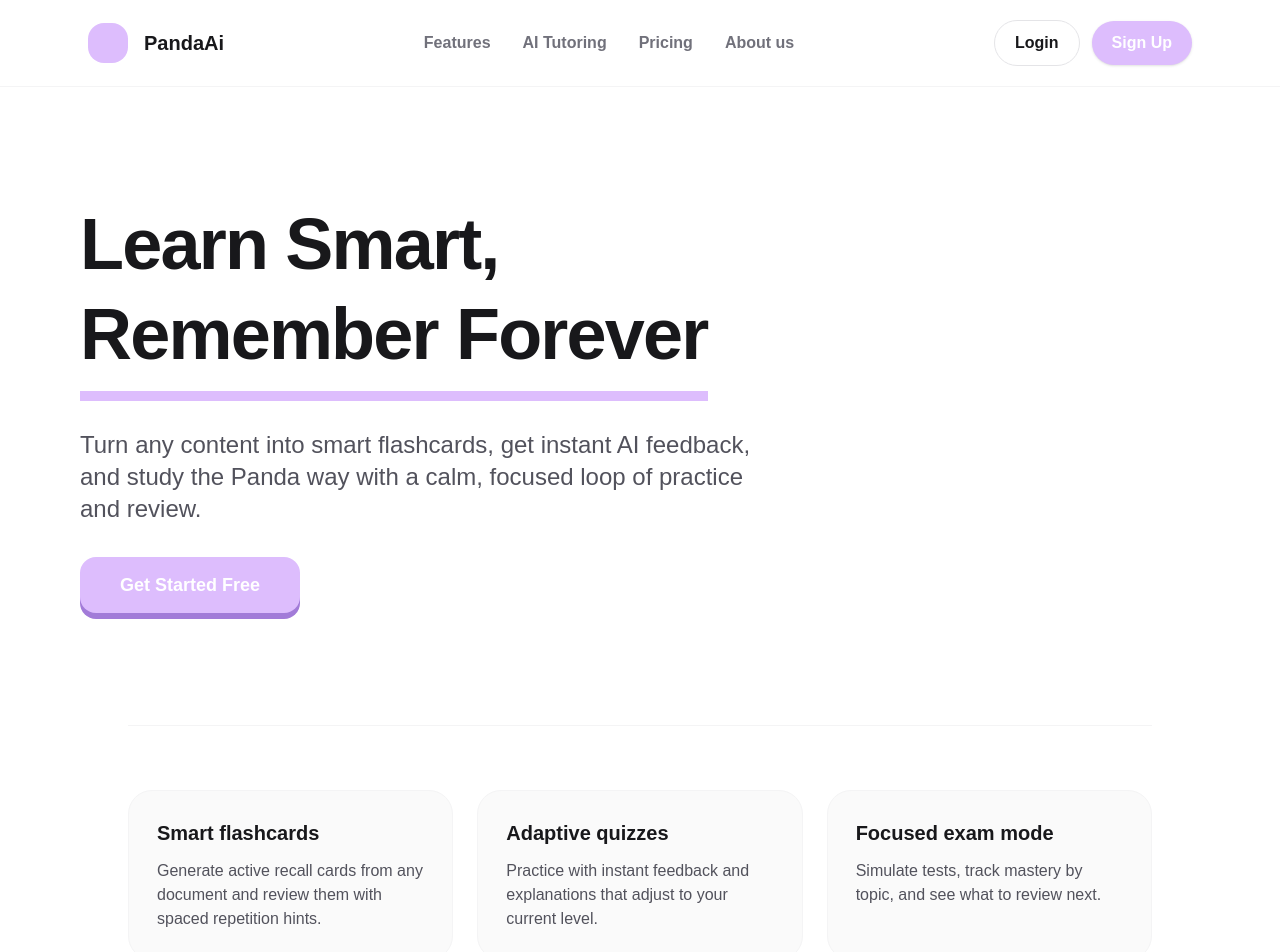
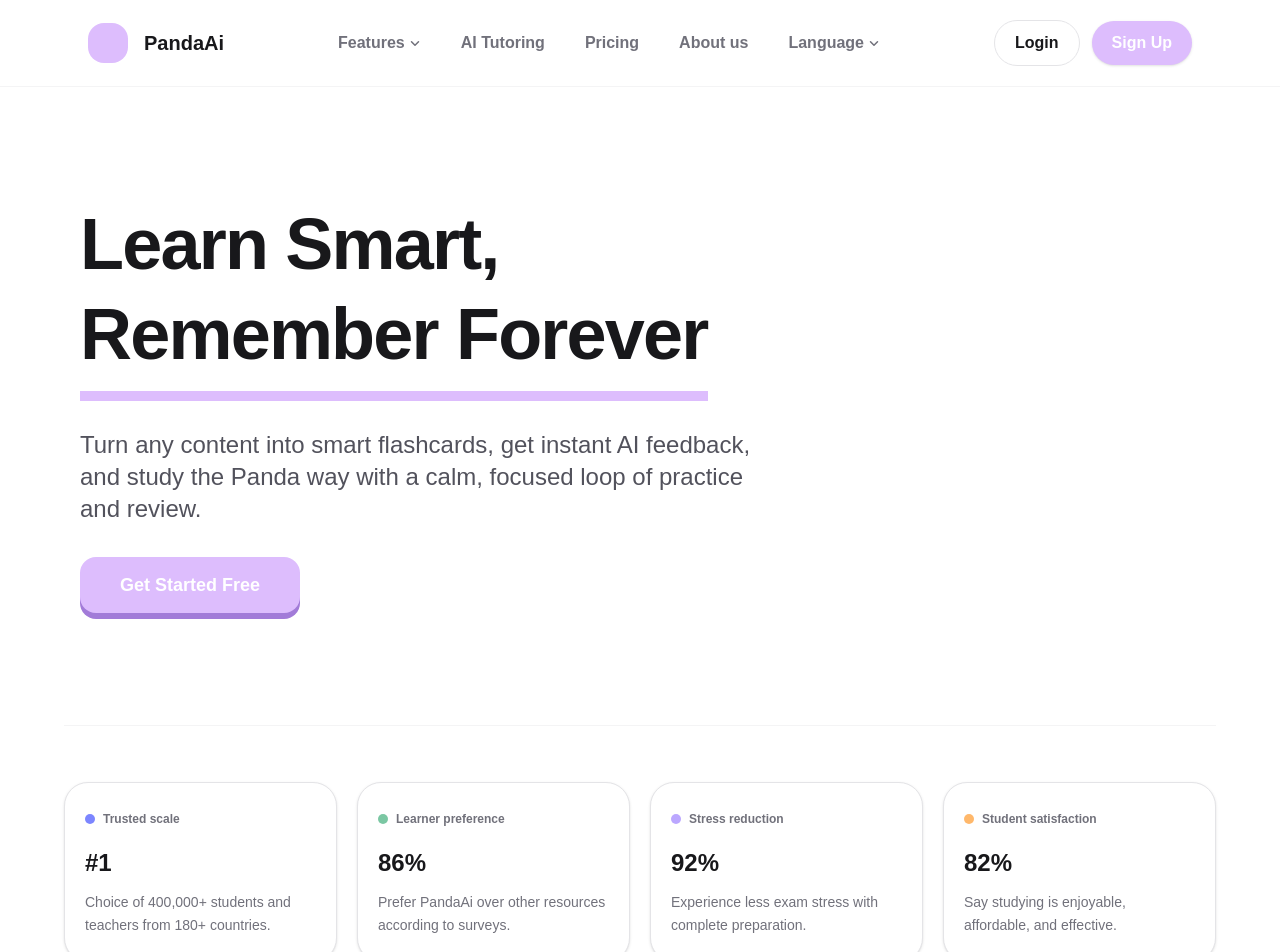
Before and after one commit to I2S9/pandaaiapp, a Next.js app: page / in a window 1280 px wide. Shown: the top 952 px of the page. Built offline with nearby package versions, Linux system fonts and the light colour scheme.

Commit message:
Enhance homepage features section layout and enhance navbar with chevron indicators for improved navigation

```diff
--- a/src/app/page.tsx
+++ b/src/app/page.tsx
@@ -29,28 +29,47 @@
 
         <section
           id="features"
-          className="mx-auto w-full max-w-5xl border-t border-zinc-100 py-16"
+          className="mx-auto w-full max-w-6xl border-t border-zinc-100 py-14"
         >
-          <div className="grid gap-6 md:grid-cols-3">
-            <div className="rounded-3xl border border-zinc-100 bg-zinc-50 p-7">
-              <h2 className="text-xl font-semibold">Smart flashcards</h2>
-              <p className="mt-3 text-base text-zinc-600">
-                Generate active recall cards from any document and review them
-                with spaced repetition hints.
+          <div className="grid gap-5 md:grid-cols-2 lg:grid-cols-4">
+            <div className="rounded-3xl border border-zinc-200 bg-white px-5 py-6 shadow-sm">
+              <div className="inline-flex items-center gap-2 text-xs font-semibold text-zinc-500">
+                <span className="h-2.5 w-2.5 rounded-full bg-[#7C86FF]" />
+                Trusted scale
+              </div>
+              <h3 className="mt-4 text-2xl font-semibold text-zinc-900">#1</h3>
+              <p className="mt-3 text-sm leading-relaxed text-zinc-500">
+                Choice of 400,000+ students and teachers from 180+ countries.
               </p>
             </div>
-            <div className="rounded-3xl border border-zinc-100 bg-zinc-50 p-7">
-              <h2 className="text-xl font-semibold">Adaptive quizzes</h2>
-              <p className="mt-3 text-base text-zinc-600">
-                Practice with instant feedback and explanations that adjust to
-                your current level.
+            <div className="rounded-3xl border border-zinc-200 bg-white px-5 py-6 shadow-sm">
+              <div className="inline-flex items-center gap-2 text-xs font-semibold text-zinc-500">
+                <span className="h-2.5 w-2.5 rounded-full bg-[#7BC7A3]" />
+                Learner preference
+              </div>
+              <h3 className="mt-4 text-2xl font-semibold text-zinc-900">86%</h3>
+              <p className="mt-3 text-sm leading-relaxed text-zinc-500">
+                Prefer PandaAi over other resources according to surveys.
               </p>
             </div>
-            <div className="rounded-3xl border border-zinc-100 bg-zinc-50 p-7">
-              <h2 className="text-xl font-semibold">Focused exam mode</h2>
-              <p className="mt-3 text-base text-zinc-600">
-                Simulate tests, track mastery by topic, and see what to review
-                next.
+            <div className="rounded-3xl border border-zinc-200 bg-white px-5 py-6 shadow-sm">
+              <div className="inline-flex items-center gap-2 text-xs font-semibold text-zinc-500">
+                <span className="h-2.5 w-2.5 rounded-full bg-[#BBA7FF]" />
+                Stress reduction
+              </div>
+              <h3 className="mt-4 text-2xl font-semibold text-zinc-900">92%</h3>
+              <p className="mt-3 text-sm leading-relaxed text-zinc-500">
+                Experience less exam stress with complete preparation.
+              </p>
+            </div>
+            <div className="rounded-3xl border border-zinc-200 bg-white px-5 py-6 shadow-sm">
+              <div className="inline-flex items-center gap-2 text-xs font-semibold text-zinc-500">
+                <span className="h-2.5 w-2.5 rounded-full bg-[#FFB86B]" />
+                Student satisfaction
+              </div>
+              <h3 className="mt-4 text-2xl font-semibold text-zinc-900">82%</h3>
+              <p className="mt-3 text-sm leading-relaxed text-zinc-500">
+                Say studying is enjoyable, affordable, and effective.
               </p>
             </div>
           </div>
--- a/src/components/Navbar.tsx
+++ b/src/components/Navbar.tsx
@@ -3,10 +3,11 @@
 import { useState } from "react";
 
 const navLinks = [
-  { label: "Features", href: "#features" },
+  { label: "Features", href: "#features", hasChevron: true },
   { label: "AI Tutoring", href: "#tutoring" },
   { label: "Pricing", href: "#pricing" },
   { label: "About us", href: "#about" },
+  { label: "Language", href: "#language", hasChevron: true },
 ];
 
 export default function Navbar() {
@@ -23,10 +24,30 @@
           <span className="text-xl font-semibold text-zinc-900">PandaAi</span>
         </a>
 
-        <nav className="hidden items-center gap-8 text-base font-semibold text-zinc-500 md:flex">
+        <nav className="hidden items-center gap-2 text-base font-semibold text-zinc-500 md:flex">
           {navLinks.map((link) => (
-            <a key={link.href} href={link.href} className="hover:text-zinc-700">
+            <a
+              key={link.href}
+              href={link.href}
+              className="inline-flex items-center gap-1 rounded-full px-4 py-2 transition hover:bg-zinc-200 hover:text-zinc-600"
+            >
               {link.label}
+              {link.hasChevron ? (
+                <svg
+                  aria-hidden="true"
+                  viewBox="0 0 12 12"
+                  className="h-3 w-3"
+                  fill="none"
+                >
+                  <path
+                    d="M2.5 4.75 6 8.25l3.5-3.5"
+                    stroke="currentColor"
+                    strokeWidth="1.5"
+                    strokeLinecap="round"
+                    strokeLinejoin="round"
+                  />
+                </svg>
+              ) : null}
             </a>
           ))}
         </nav>
@@ -61,15 +82,31 @@
 
       {isOpen ? (
         <div className="border-t border-zinc-100 bg-white md:hidden">
-          <nav className="mx-auto flex max-w-6xl flex-col gap-4 px-6 py-4 text-base font-semibold text-zinc-500">
+          <nav className="mx-auto flex max-w-6xl flex-col gap-2 px-6 py-4 text-base font-semibold text-zinc-500">
             {navLinks.map((link) => (
               <a
                 key={link.href}
                 href={link.href}
-                className="hover:text-zinc-700"
+                className="inline-flex items-center gap-1 rounded-full px-4 py-2 transition hover:bg-zinc-200 hover:text-zinc-600"
                 onClick={() => setIsOpen(false)}
               >
                 {link.label}
+                {link.hasChevron ? (
+                  <svg
+                    aria-hidden="true"
+                    viewBox="0 0 12 12"
+                    className="h-3 w-3"
+                    fill="none"
+                  >
+                    <path
+                      d="M2.5 4.75 6 8.25l3.5-3.5"
+                      stroke="currentColor"
+                      strokeWidth="1.5"
+                      strokeLinecap="round"
+                      strokeLinejoin="round"
+                    />
+                  </svg>
+                ) : null}
               </a>
             ))}
             <div className="flex items-center gap-3 pt-2">
```
